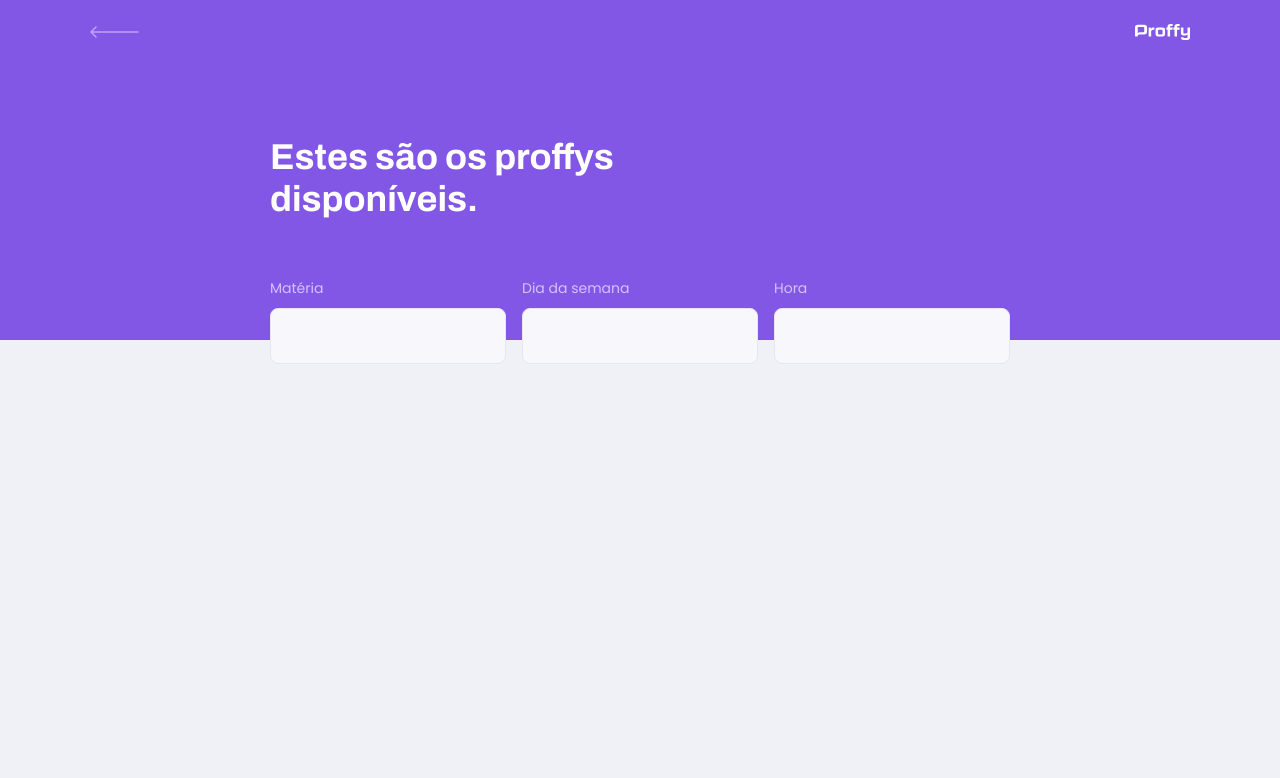
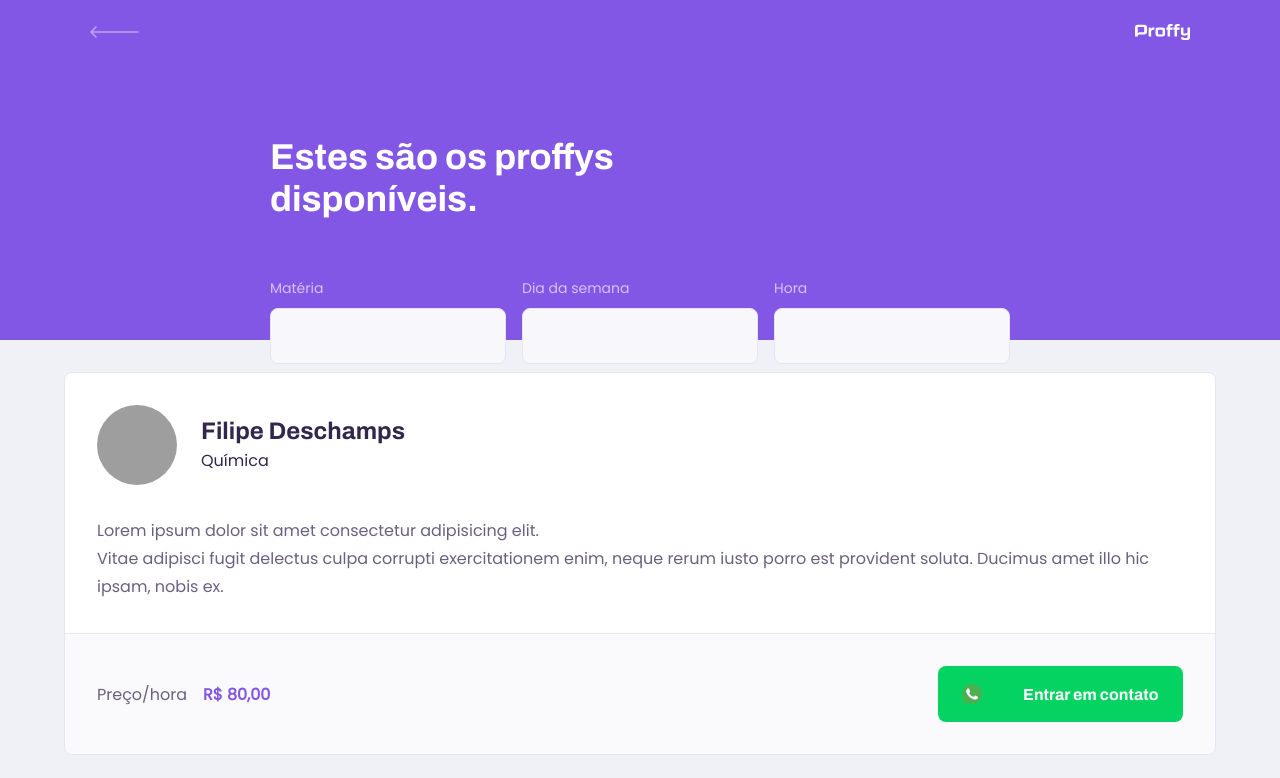
Before and after one commit to Cauaspinheiro/next-level-week-2, a React (Create React App) app in the folder web/: page /study in a window 1280 px wide. Shown: the top 778 px of the page. Built offline with nearby package versions, Linux system fonts and the light colour scheme; grey boxes are pictures that could not be loaded; the HTML template or start-up script is replaced by a standard one.

Commit message:
feat(web): add list and items for teachers

```diff
--- a/web/src/assets/styles/global.css
+++ b/web/src/assets/styles/global.css
@@ -48,6 +48,7 @@
 button,
 textarea {
   font: 500 1.6rem Poppins;
+  color: var(--color-text-base);
 }
 
 .container {
--- /dev/null
+++ b/web/src/components/TeacherItem/index.tsx
@@ -0,0 +1,39 @@
+import React from 'react'
+
+import whatsappIcon from '../../assets/images/icons/whatsapp.svg';
+
+import './styles.css'
+
+export function TeacherItem() {
+  return (<article className="teacher-item">
+  <header>
+    <img
+      src="https://avatars2.githubusercontent.com/u/4248081?s=400&u=98a643ad7f90c7950d9311e4b5a762fe77af8ada&v=4"
+      alt="Filipe Deschamps"
+    />
+    <div>
+      <strong>Filipe Deschamps</strong>
+      <span>Química</span>
+    </div>
+  </header>
+
+  <p>
+      Lorem ipsum dolor sit amet consectetur adipisicing elit. <br></br>{' '}
+      Vitae adipisci fugit delectus culpa corrupti exercitationem enim,
+      neque rerum iusto porro est provident soluta. Ducimus amet illo
+      hic ipsam, nobis ex.
+    </p>
+
+  <footer>
+    <p>
+      Preço/hora
+      <strong>R$ 80,00</strong>
+    </p>
+
+    <button type="button">
+      <img src={whatsappIcon} alt="Whatsapp" />
+      Entrar em contato
+    </button>
+  </footer>
+</article>)
+}
--- /dev/null
+++ b/web/src/components/TeacherItem/styles.css
@@ -0,0 +1,103 @@
+.teacher-item {
+  background: var(--color-box-base);
+  border: 1px solid var(--color-line-in-white);
+  border-radius: 0.8rem;
+  margin-top: 2.4rem;
+  overflow: hidden;
+}
+
+.teacher-item header {
+  padding: 3.2rem 2rem;
+  display: flex;
+  align-items: center;
+}
+
+.teacher-item header img {
+  width: 8rem;
+  height: 8rem;
+  border-radius: 50%;
+}
+
+.teacher-item header div {
+  margin-left: 2.4rem;
+}
+
+.teacher-item header div strong {
+  font: 700 2.4rem Archivo;
+  display: block;
+  color: var(--color-text-title);
+}
+
+.teacher-item header div span {
+  font-size: 1.6rem;
+  display: block;
+  color: var(--color-text-title);
+  margin-top: 0.4rem;
+}
+
+.teacher-item > p {
+  padding: 0 2rem;
+  font-size: 1.6rem;
+  line-height: 2.8rem;
+}
+
+.teacher-item footer {
+  padding: 3.2rem 2rem;
+  background: var(--color-box-footer);
+  border-top: 1px solid var(--color-line-in-white);
+  margin-top: 3.2rem;
+  display: flex;
+  align-items: center;
+  justify-content: space-between;
+}
+
+.teacher-item footer p strong {
+  color: var(--color-primary);
+  font-size: 1.6rem;
+  display: block;
+}
+
+.teacher-item footer button {
+  width: 20rem;
+  height: 5.6rem;
+  background: var(--color-secondary);
+  color: var(--color-button-text);
+  border: 0;
+  border-radius: 0.8rem;
+  cursor: pointer;
+  font: 700 1.4rem Archivo;
+  display: flex;
+  align-items: center;
+  justify-content: space-evenly;
+  transition: 0.2s;
+}
+
+.teacher-item footer button:hover {
+  background: var(--color-secondary-dark);
+}
+
+@media (min-width: 700px) {
+  .teacher-item header,
+  .teacher-item footer {
+    padding: 3.2rem;
+  }
+
+  .teacher-item > p {
+    padding: 0 3.2rem;
+  }
+
+  .teacher-item footer p strong {
+    display: initial;
+    margin-left: 1.6rem;
+  }
+
+  .teacher-item footer button {
+    width: 24.5rem;
+    font-size: 1.6rem;
+    justify-content: ce;
+  }
+
+  .teacher-item footer button img {
+    margin-right: 1.6rem;
+  }
+}
--- a/web/src/pages/TeacherList/index.tsx
+++ b/web/src/pages/TeacherList/index.tsx
@@ -2,7 +2,9 @@
 
 import { PageHeader } from '../../components/PageHeader';
 
+
 import './styles.css';
+import { TeacherItem } from '../../components/TeacherItem';
 
 export function TeacherList() {
   return (
@@ -25,6 +27,13 @@
           </div>
         </form>
       </PageHeader>
+
+      <main>
+        <TeacherItem />
+        <TeacherItem />
+        <TeacherItem />
+        <TeacherItem />
+      </main>
     </div>
   );
 }
--- a/web/src/pages/TeacherList/styles.css
+++ b/web/src/pages/TeacherList/styles.css
@@ -42,6 +42,11 @@
   bottom: 0;
 }
 
+#page-teacher-list main {
+  margin: 3.2rem auto;
+  width: 90%;
+}
+
 @media (min-width: 700px) {
   #page-teacher-list {
     max-width: 100%;
```
